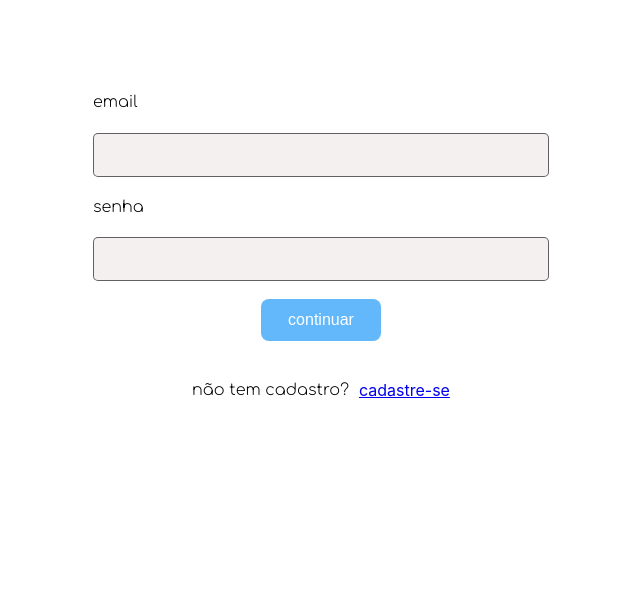
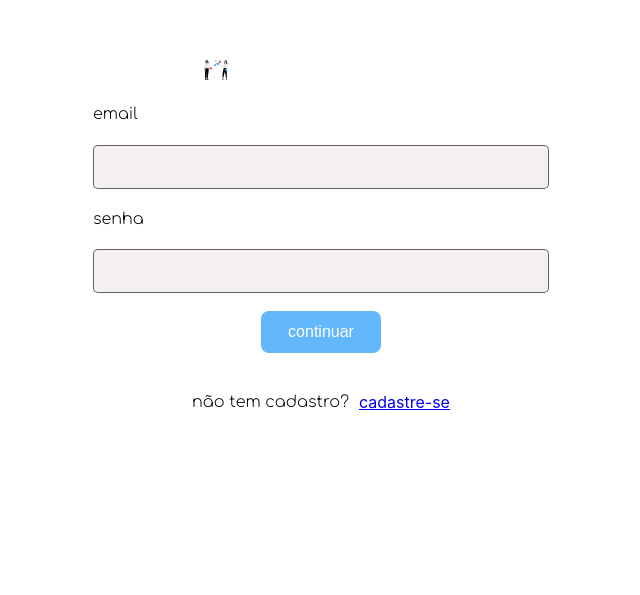
Before and after one commit to jubsribs/SiteOpus-front, a React (Create React App) app: page /login in a window 1280 px wide. Shown: the part 205-800 px from the top of the page, without its empty margins (319-959 px from the left). Built offline with nearby package versions, Linux system fonts and the light colour scheme; the HTML template or start-up script is replaced by a standard one.

Commit message:
feat: consertando imagem login.

```diff
--- a/src/assets/icons/index.js
+++ b/src/assets/icons/index.js
@@ -7,7 +7,7 @@ import TaskAltIcon from '@mui/icons-material/TaskAlt';
 import { ReactComponent as OpusLogo } from './opus-logo.svg';
 import { ReactComponent as Opusbranco } from './opus-logo-branco.svg';
 import { ReactComponent as OpusTitle } from './title.svg';
-import { ReactComponent as logoLogin } from './logo-login.svg';
+import { ReactComponent as LogoLogin } from './logo-login.svg';
 
 export {
   OpusLogo,
@@ -16,7 +16,7 @@ export {
   CircleRoundedIcon,
   OpusTitle,
   PermIdentityOutlinedIcon,
-  logoLogin,
+  LogoLogin,
   ErrorIcon,
   TaskAltIcon,
 };
--- a/src/screens/login/index.jsx
+++ b/src/screens/login/index.jsx
@@ -2,7 +2,7 @@ import React, { useState } from 'react';
 import './styles.scss';
 import { NavLink, useNavigate } from 'react-router-dom';
 import { Button } from '../../components/button';
-import { ErrorIcon, logoLogin, TaskAltIcon } from '../../assets/icons/index';
+import { ErrorIcon, LogoLogin, TaskAltIcon } from '../../assets/icons/index';
 import { auth } from '../../config/firebase';
 import { signInWithEmailAndPassword } from 'firebase/auth';
 
@@ -61,7 +61,7 @@ export const Login = () => {
                 </div>
               </>
             )}
-            <logoLogin />
+            <LogoLogin />
             <h4 className='sub-title'> email</h4>
             <input
               className='sub-title-box'
```
